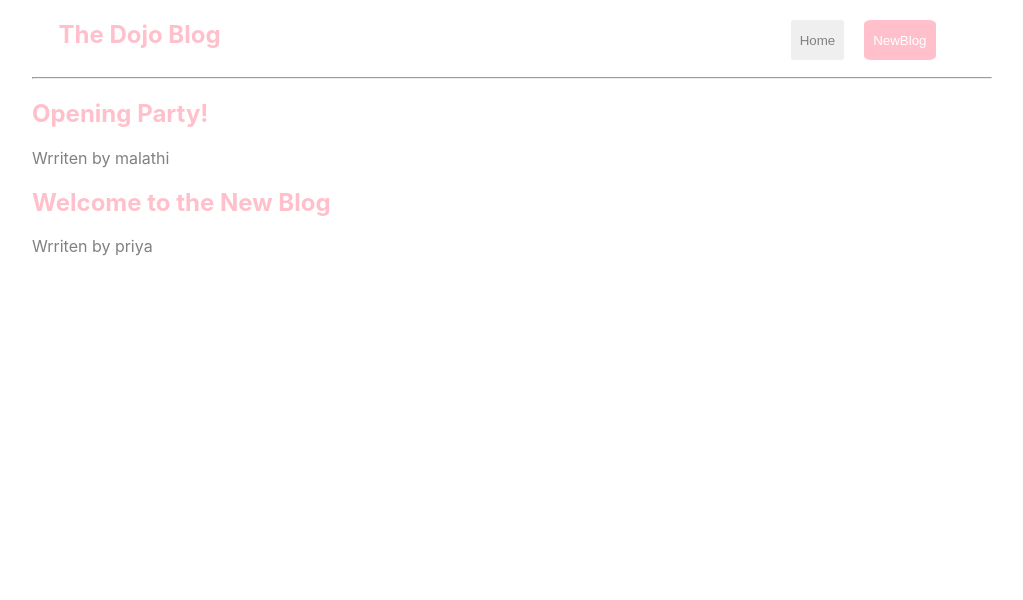
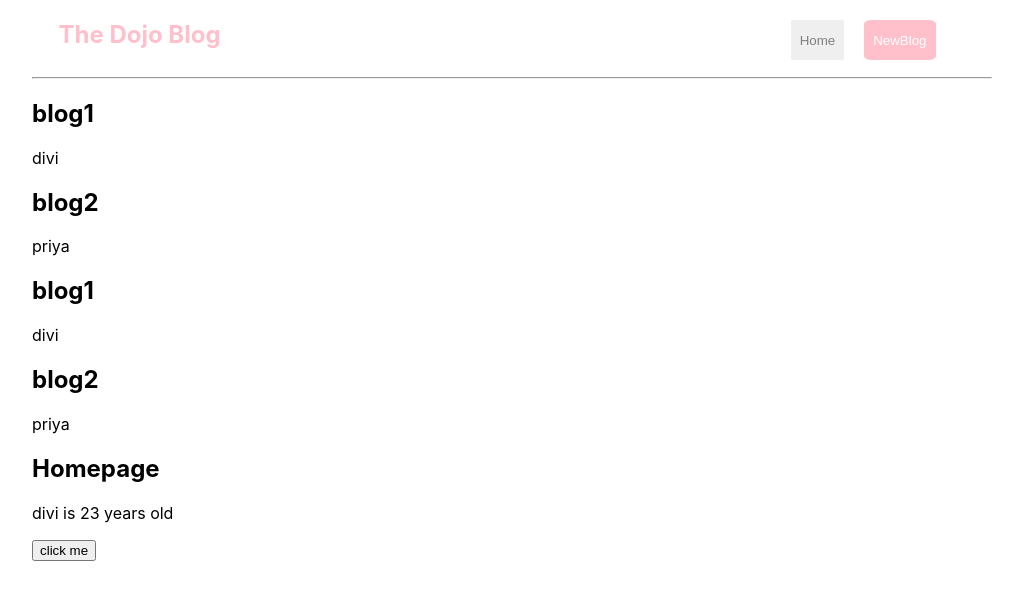
Before and after one commit to Dhivya-56/FrontEndBlog, a React (Create React App) app: page / in a window 1280 px wide. Shown: the top 600 px of the page, without its empty margins (128-1151 px from the left). Built offline with nearby package versions, Linux system fonts and the light colour scheme.

Commit message:
save changes

```diff
--- a/src/App.js
+++ b/src/App.js
@@ -3,15 +3,43 @@ import './App.css';
 import NavBar from './nav';
 import Content from './content';
 function App(){
+  const data2=[{
+    title:'blog1',
+    author:'divi'
+    },
+    {
+      title:'blog2',
+      author:'priya'
+    }
+  ]
+  const age=23;
   return(
     <div className="container">
     {/* <p>Hello world</p> */}
+    <div className='inside-app'>
     <NavBar/>
+
     <hr></hr>
-    <Content/>
+
+    <Content data={data2} age={age}/>
+
+    </div>
     </div>
   )
 }export default App
+
+
+
+
+
+
+
+
+
+
+
+
+
 // function App() {
 //   return (
 //     <div className="App">
--- /dev/null
+++ b/src/App1.js
@@ -0,0 +1,12 @@
+import React from "react";
+// import "./App.css";
+import FetchAPI from "./FetchApi";
+function Hello(){
+    return (
+        <div className="app">
+            App file
+            <FetchAPI/>
+        </div>
+    )
+}
+export default Hello;
--- /dev/null
+++ b/src/Bloglist.js
@@ -0,0 +1,51 @@
+import React from 'react';
+const Bloglist=({data,className})=>{
+    return(
+        <div>
+
+            {data.map(item=>{
+                return(
+                    // <div className={className}>
+                    //     {Object.entries(item).map(head=>{
+                    //         return(
+                    //             <>
+                    //             <h2>{head[0]}</h2>
+                    //             <p>{head[1]}</p>
+                    //             </>
+                    //         )
+
+                    //     })}
+
+                        //  </div>
+                        <div className={className}>
+  {Object.entries(item).map(([key,value]) => {
+    switch (key) {
+      case 'title':
+        return <h2>{value}</h2>;
+      case 'author':
+        return <p>{value}</p>;
+      default:
+        return null;
+    }
+  })}
+</div>
+
+
+                )
+
+            })}
+</div>
+
+
+    )
+}
+export default Bloglist;
+
+// switch (key) {
+//     case 'title':
+//       return <h2 key={key}>{item[key]}</h2>;
+//     case 'content':
+//       return <p key={key}>{item[key]}</p>;
+//     default:
+//       return null;
+//   }
--- /dev/null
+++ b/src/FetchApi.js
@@ -0,0 +1,34 @@
+import React,{useState} from 'react';
+import { useEffect } from 'react';
+function FetchAPI(){
+    const [data,setData]=useState([])
+    const apiGet=()=>{
+        fetch('https://jsonplaceholder.typicode.com/posts')
+        .then((response) => response.json())
+        .then((json) => {
+            console.log(json);
+            setData(json)
+        })
+    }
+    // useEffect(()=>{
+    //  apiGet()
+    // },[])
+    return(
+        <div>
+MyAPI<br/>
+<button onClick={apiGet}>Fetch Api</button>
+<br/>
+{/* JSON.stringify(value, replacer, space) */}
+{/* <pre>{JSON.stringify(data,null,2)}</pre>  */}
+  <div>
+    <ul>
+        {data.map((item)=>{
+            return(
+            <li>{item.userId},{item.title}</li>
+            )
+        })}
+    </ul>
+</div>
+        </div>
+    )
+}export default FetchAPI;
--- a/src/content.js
+++ b/src/content.js
@@ -1,17 +1,56 @@
-import React from 'react';
+import React,{useState} from 'react';
 import './App.css';
- const Content=()=>{
-    return(
-        <div className="contentdiv">
-        <div className="firstdiv">
-        <h2 className="tit">Opening Party!</h2>
-        <p className="cont">Wrriten by malathi</p>
+import Bloglist from './Bloglist';
+const Content = (props) => {
+    console.log(props)
+    const {data,age}=props
+    const[name,setName]=useState('divi');
+    const handleClick=()=>{
+        console.log('button clicked')
+        setName('Romeo')
+    }
+    // const body=['Title1','Title2'];
+    // const author1="Aiyush Bedi";
+    // const author2="Bro"
+    // const arr=[{title:"brackets",cont:"free"},{title:"brackets2",cont:"free2"}]
+    const data2=data.filter(data=>data.author==='divi');
+    const data3=data.filter(data=>data.title==='blog2')
+    return (
+        <div className='content'>
+            <Bloglist data={data} />
+            <Bloglist className='red' data={data2}/>
+            <Bloglist className='blue' data={data3}/>
+            <h2>Homepage</h2>
+            <p>{name} is {age} years old</p>
+            <button onClick={handleClick}>click me</button>
         </div>
-        <div className="secdiv">
-        <h2 className="tit">Welcome to the New Blog</h2>
-        <p className="cont">Wrriten by priya</p>
-        </div>
-        </div>
+        // <div className="contentdiv">
+        //    <div className="firstdiv">
+        //      <h2 className="tit">Opening Party!</h2>
+        //       <p className="cont">Wrriten by malathi</p>
+        // </div>
+        // <div className="secdiv">
+        //       <h2 className="tit">Welcome to the New Blog</h2>
+        //        <p className="cont">Wrriten by priya</p>
+        // </div>
+        // </div>
     )
- }
- export default Content;
+        {/* <div>
+    <h2>{arr[0].title}</h2>
+    <p>{arr[0].cont}</p>
+    <h2>{arr[1].title}</h2>
+    <p>{arr[1].cont}</p>
+</div> */}
+
+
+        // <div>
+        //     <h2>{body[0]}</h2>
+        //     <p>{author1}</p>
+        //     <h2>{body[1]}</h2>
+        //     <p>{author2}</p>
+        //</div>
+
+
+
+}
+export default Content;
--- a/src/index.js
+++ b/src/index.js
@@ -1,8 +1,9 @@
 import React from 'react';
 import ReactDOM from 'react-dom/client';
 import './index.css';
+import Hello from './App1';
+import reportWebVitals from './reportWebVitals';
 import App from './App';
-import reportWebVitals from './reportWebVitals';
 
 const root = ReactDOM.createRoot(document.getElementById('root'));
 root.render(
--- a/src/nav.js
+++ b/src/nav.js
@@ -1,9 +1,11 @@
 import React from 'react';
 import './App.css';
+import Hello from './App1';
 const NavBar=()=>{
 return(
     <div className='nav'>
         <h2 className="title">The Dojo Blog</h2>
+
         <div class="btns">
         <button className="btn1">Home</button>
         <button className="btn2">NewBlog</button>
--- /dev/null
+++ b/style.css
@@ -0,0 +1,29 @@
+body{
+background-color: aqua;
+}
+.mydiv{
+    display:none;
+}
+.samp{
+  margin-left: 570px;
+}
+select {
+    width: 200px;
+    padding: 5px;
+    font-size: 16px;
+}
+button{
+    height: 30px;
+}
+
+select option:nth-child(odd) {
+
+    background-color: #8eb2e5;
+    color: #333;
+}
+
+select option:nth-child(even) {
+
+    background-color: #bbe88d;
+    color: #000;
+}
```
Also changed, not shown: sample.html (+80 -36 lines), api.jpg (added).
